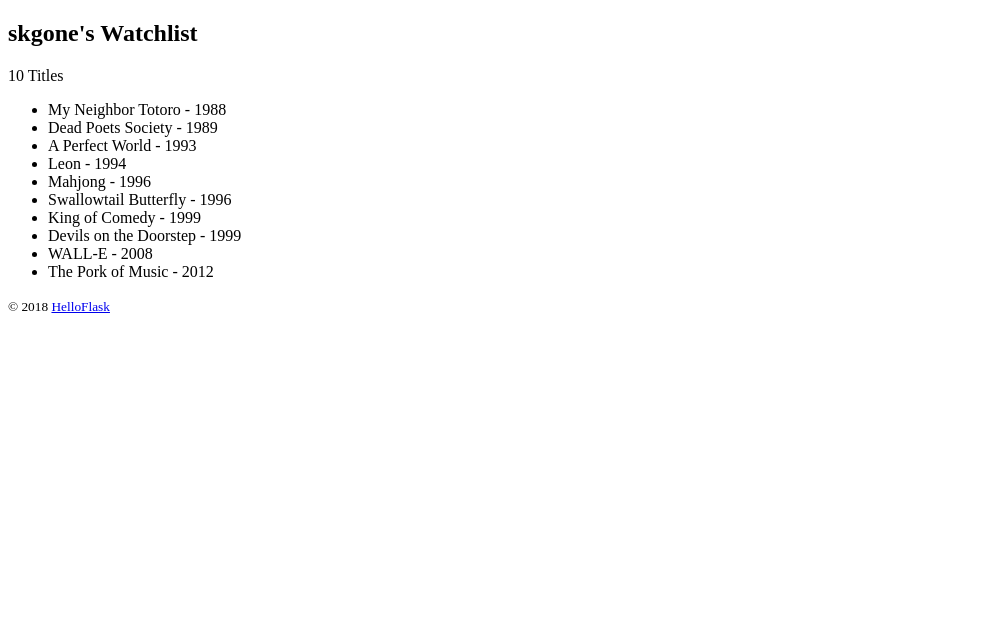
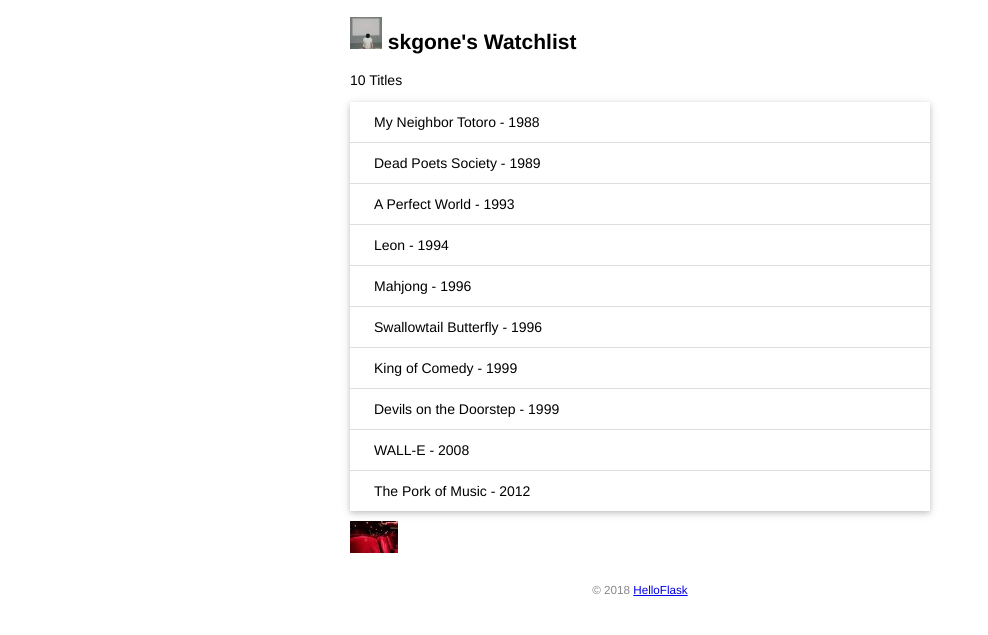
Before and after one commit to skgone/watchlist, a Flask app: page / in a window 1280 px wide. Shown: the top 635 px of the page, without its empty margins (0-988 px from the left). Run offline with Flask 2, Linux system fonts and the light colour scheme.

Commit message:
add static files

```diff
--- /dev/null
+++ b/static/style.css
@@ -0,0 +1,48 @@
+/* 页面整体 */
+body {
+    margin: auto;
+    max-width: 580px;
+    font-size: 14px;
+    font-family: Helvetica, Arial, sans-serif;
+}
+
+/* 页脚 */
+footer {
+    color: #888;
+    margin-top: 15px;
+    text-align: center;
+    padding: 10px;
+}
+
+/* 头像 */
+.avatar {
+    width: 40px;
+}
+
+/* 电影列表 */
+.movie-list {
+    list-style-type: none;
+    padding: 0;
+    margin-bottom: 10px;
+    box-shadow: 0 2px 5px 0 rgba(0, 0, 0, 0.16), 0 2px 10px 0 rgba(0, 0, 0, 0.12);
+}
+
+.movie-list li {
+    padding: 12px 24px;
+    border-bottom: 1px solid #ddd;
+}
+
+.movie-list li:last-child {
+    border-bottom:none;
+}
+
+.movie-list li:hover {
+    background-color: #f8f9fa;
+}
+
+/* 龙猫图片 */
+.totoro {
+    display: block;
+    margin: 0 auto;
+    height: 100px;
+}
--- a/templates/index.html
+++ b/templates/index.html
@@ -3,16 +3,19 @@
 <head>
     <meta charset="utf-8">
     <title>{{ name }}'s Watchlist</title>
+    <link rel="stylesheet" href="{{url_for('static',filename='style.css')}}" type="text/css">
 </head>
 <body>
-    <h2>{{ name }}'s Watchlist</h2>
+    <h2><img alt="man" class="man" src="{{ url_for('static', filename='images/man.jpg')}}">
+        {{ name }}'s Watchlist</h2>
     {# 使用 length 过滤器获取 movies 变量的长度 #}
     <p>{{ movies|length }} Titles</p>
-    <ul>
+    <ul class="movie-list">
         {% for movie in movies %}  {# 迭代 movies 变量 #}
         <li>{{ movie.title }} - {{ movie.year }}</li>  {# 等同于 movie['title'] #}
         {% endfor %}  {# 使用 endfor 标签结束 for 语句 #}
     </ul>
+    <img alt="seat" class="seat" src="{{url_for('static', filename='images/seat.jpg')}}">
     <footer>
         <small>&copy; 2018 <a href="http://helloflask.com/tutorial">HelloFlask</a></small>
     </footer>
```
Also changed, not shown: static/images/man.jpg (added), static/images/seat.jpg (added).
